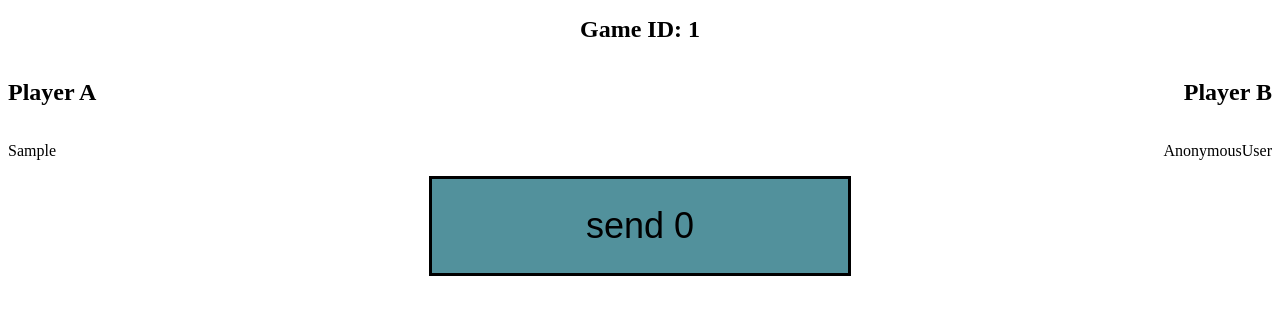
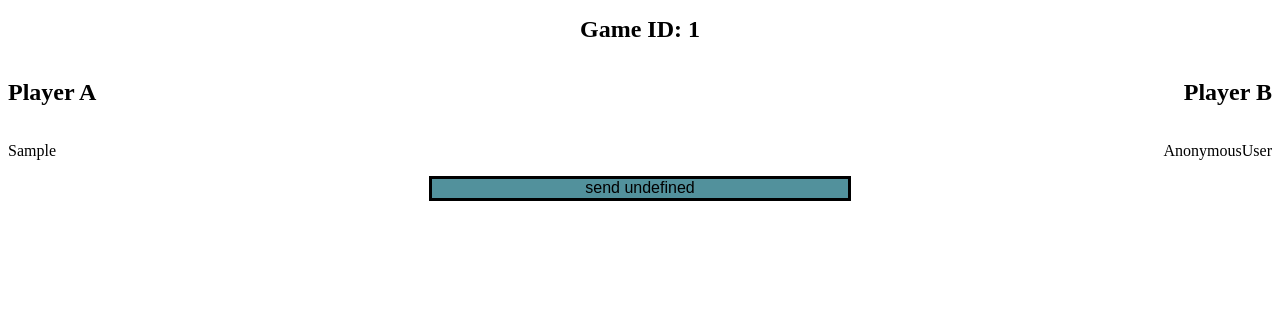
Before and after one commit to psipeter/investment-game, a Django app: template templates/game.html in a window 1280 px wide. Shown: the top 315 px of the page. Run offline with Django 3.2, Linux system fonts and the light colour scheme; the template is opened without the code that fills it: most values are stand-ins (such as "Sample title", 1, 10 or a date in 2020).

Commit message:
support for continue game, css improvements

```diff
--- a/admin.py
+++ b/admin.py
@@ -8,9 +8,13 @@
 class Game(admin.ModelAdmin):
 	list_display = ('uuid',
 		'user', 'userRole', 'userScore',
-		'agent', 'agentRole', 'agentScore',
+		'get_agent', 'agentRole', 'agentScore',
 		'date', 'userMoves', 'agentMoves')
 	ordering = ('-date',)
+	def get_agent(self, obj):
+		return obj.agent.agentType
+	get_agent.short_description = "Agent"
+	get_agent.admin_order_field = "agent__agentType"
 
 @admin.register(Agent)
 class Agent(admin.ModelAdmin):
--- a/static/game.css
+++ b/static/game.css
@@ -9,21 +9,44 @@
 }
 
 div.moves {
+	position: relative;
 	display: grid;
     grid-template-columns: 1fr 1fr 1fr;
     grid-template-rows: 100px;
 }
 
 .right {
-	margin-top: 10%; /*todo: % of containing div */;
+	margin: 0;
+	position: absolute;
+	top: 50%;
+	width: 33%;
+	-ms-transform: translateY(-50%);
+	transform: translateY(-50%);
 	font-size: 48px;
 	text-align: right;
 }
 
 .left {
-	margin-top: 10%; /*todo: % of containing div */;
+	margin: 0;
+	position: absolute;
+	top: 50%;
+	width: 33%;
+	-ms-transform: translateY(-50%);
+	transform: translateY(-50%);
 	font-size: 48px;
 	text-align: left;
+}
+
+.center {
+	margin: 0;
+	width: 100%;
+	color: blue;
+	position: absolute;
+	top: 50%;
+	-ms-transform: translateY(-50%);
+	transform: translateY(-50%);
+	font-size: 48px;
+	text-align: center;
 }
 
 .user {
@@ -40,36 +63,33 @@
 	/*border: 3px solid red;*/
 }
 
-.send {
-	margin: 0;
-	width: 100%;
-	height: 100%;
+.gameOver{
+	margin: 0; /*todo: % of containing div */;
 	font-size: 36px;
-	/*border: 3px solid blue;*/
-}
-
-.final {
-	color: red;
-	font-weight: bold;
+	text-align: center;
+	color: blue;
 }
 
 #submitButton{
+	width: 100%;
+	height: 25%;
 	margin: 0;
-	border: solid black;
 	padding: 0;
-	height: 100%;
 	color: inherit;
 	font-size: inherit;
+	border: solid black;
 	background-color: #52919c;
 }
 
 #djangoForm {
 	width: 100%;
+	height: 50%;
 	padding: 0;
-	margin-top: 0;
-	/*margin-left: 40%;*/
-	/*margin-bottom: 40%;*/
-	transform: rotate(270deg);
+	margin: 0;
+}
+
+#id_userMove {
+	width: 100%;
 }
 
 .home-newgame {
--- /dev/null
+++ b/static/game.js
@@ -0,0 +1,51 @@
+// Update text of "send" button to reflect value of slider
+$("#djangoForm").ready(function moveSlider() {
+    $("#submitButton").val("send "+$("#id_userMove").val());
+});
+$("#djangoForm").change(function moveSlider() {
+    $("#submitButton").val("send "+$("#id_userMove").val());
+});
+
+// Update models and DOM when "send" button is pressed
+$("#submitButton").click(function callUpdate() {
+    "use strict";
+    let form = $("#djangoForm");
+    $.ajax({
+        method: 'POST',
+        url: form.attr("updateURL"),
+        data: form.serialize(),
+        dataType: 'json',
+        success: function (data) {
+            $("#userMove").text(data.userMove);
+            $("#agentMove").text(data.agentMove);
+            $("#userMoves").text(data.userMoves);
+            $("#agentMoves").text(data.agentMoves);
+            if (data.complete) {
+                $("#playerA").replaceWith('<h2 id="playerA">Final Score:</h2>');
+                $("#playerB").replaceWith('<h2 id="playerB">Final Score:</h2>');
+                let cU = "";
+                let cA = "";
+                if (data.userRole == "A"){
+                    cU = "user left";
+                    cA = "agent right";
+                }
+                else {
+                    cU = "user right";
+                    cA = "agent left";
+                }
+                let sU = '<p class="'+cU+'">'+data.userScore+'</p>';
+                let sA = '<p class="'+cA+'">'+data.agentScore+'</p>';
+                let sO = '<p class="center">Game Over</p>';
+                $(".user").replaceWith(sU);
+                $("div.form").replaceWith(sO);
+                $(".agent").replaceWith(sA);
+                $(document.body).append(
+                    "<div class='home-newgame'>\
+                        <a href='"+homeURL+"'>Home</a>\
+                        <a href='"+gameURL+"'>Play Again</a>\
+                    </div>")
+            }
+        }
+    });
+    return false;
+});
--- a/templates/game.html
+++ b/templates/game.html
@@ -12,8 +12,8 @@
 <body>
 	<h1>Game ID: {{game.uuid}}</h1>
 	<div class="info">
-		<h2>Player A</h2>
-		<h2>Player B</h2>
+		<h2 id="playerA">Player A</h2>
+		<h2 id="playerB">Player B</h2>
 	</div>
 
 	{% if game.userRole == "A" %}
@@ -23,7 +23,13 @@
 		</div>
 		<div class='moves'>
 			<div class="user">
-				<p class="left" id="userMove"></p>
+				<p class="left" id="userMove">
+					{% if game.userMove is not None %}
+						{{game.userMove}}
+					{% endif %}
+				</p>
+			</div>
+			<div class="form">
 				<form
 					type="range"
 					id="djangoForm"
@@ -32,17 +38,19 @@
 						{% csrf_token %}
 						{{form.as_p}}
 				</form>
-			</div>
-			<div class="send">
-				<input class="send" type="submit" id="submitButton" form="djangoForm" value="send 0">
+				<input type="submit" id="submitButton" form="djangoForm">
 			</div>
 			<div class='agent'>
-				<p class="right" id="agentMove"></p>
+				<p class="right" id="agentMove">
+					{% if game.agentMove is not None %}
+						{{game.agentMove}}
+					{% endif %}
+				</p>
 			</div>
 		</div>
 		<div class="info">
-			<p id="userMoves"></p>
-			<p id="agentMoves"></p>
+			<p id="userMoves">{{game.userMoves}}</p>
+			<p id="agentMoves">{{game.agentMoves}}</p>
 		</div>
 
 	{% else %}
@@ -73,38 +81,11 @@
 	{% endif %}
 
 	<script src="https://code.jquery.com/jquery-3.5.1.min.js"></script>
-	<!-- <script src="{% static 'game.js' %}"></script> -->
 	<script type="text/javascript">
-		// Update text of "send" button to reflect value of slider
-		$("#djangoForm").change(function moveSlider() {
-			$("#submitButton").val("send "+$("#id_userMove").val());
-		});
-
-		// Update models and DOM when "send" button is pressed
-		$("#submitButton").click(function callUpdate() {
-			"use strict";
-			console.log("ajax initiate");
-			let form = $("#djangoForm");
-			$.ajax({
-				method: 'POST',
-				url: form.attr("updateURL"),
-				data: form.serialize(),
-				dataType: 'json',
-				success: function (data) {
-					console.log("hello");
-					$("#userMove").text(data.userMove);
-					$("#agentMove").text(data.agentMove);
-					$("#userMoves").text(data.userMoves);
-					$("#agentMoves").text(data.agentMoves);
-					// $("#userMove").text(data.userMove);
-					// $("#agentMove").text(data.agentMoves);
-					// $("#userMoves").text(data.userMoves);
-					// $("#agentMoves").text(data.agentMoves);
-					// console.log("{{game.userMove}}");
-				}
-			});
-			return false;
-		});
+		//pass django variables to external javascript
+		let homeURL = "{% url 'home' %}";
+		let gameURL = "{% url 'game' %}";
 	</script>
+	<script src="{% static 'game.js' %}"></script>
 </body>
 </html>
--- a/templates/home.html
+++ b/templates/home.html
@@ -14,5 +14,9 @@
 	<h2><a href="{% url 'information' %}">Review Study Information</a> </h2>
 	<h2><a href="{% url 'consent_signed' %}">Review Consent Form</a> </h2>
 	<h2><a href="{% url 'survey' %}">Survey</a> </h2>
-	<h2><a href="{% url 'game' %}">Start Game</a> </h2>
+	{% if user.currentGame %}
+		<h2><a href="{% url 'continue' %}">Continue Game</a> </h2>
+	{% else %}
+		<h2><a href="{% url 'game' %}">Start Game</a> </h2>
+	{% endif %}
 {% endblock %}
--- a/urls.py
+++ b/urls.py
@@ -3,5 +3,6 @@
 
 urlpatterns = [
     path('game/', views.startGame, name='game'),
+    path('continue/', views.continueGame, name='continue'),
     path('updateGame', views.updateGame, name="updateGame")
 ]
```
Also changed, not shown: models.py (+11 -4 lines), views.py (+18 -0 lines).
